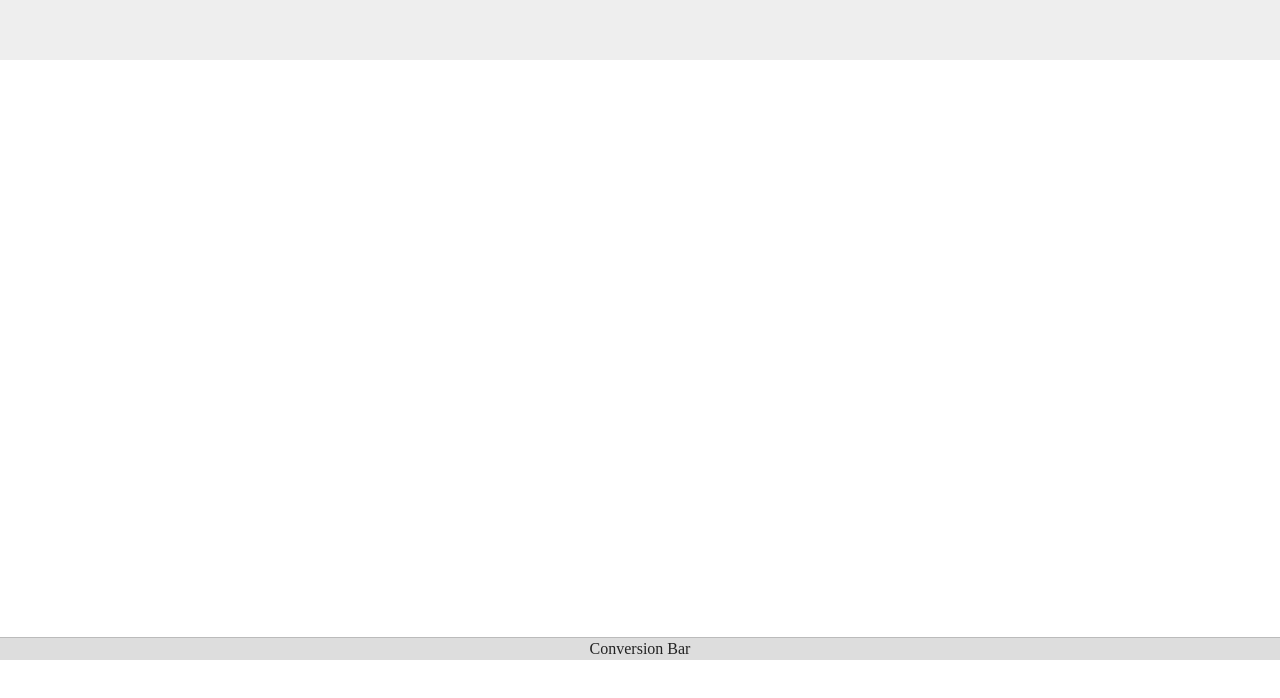
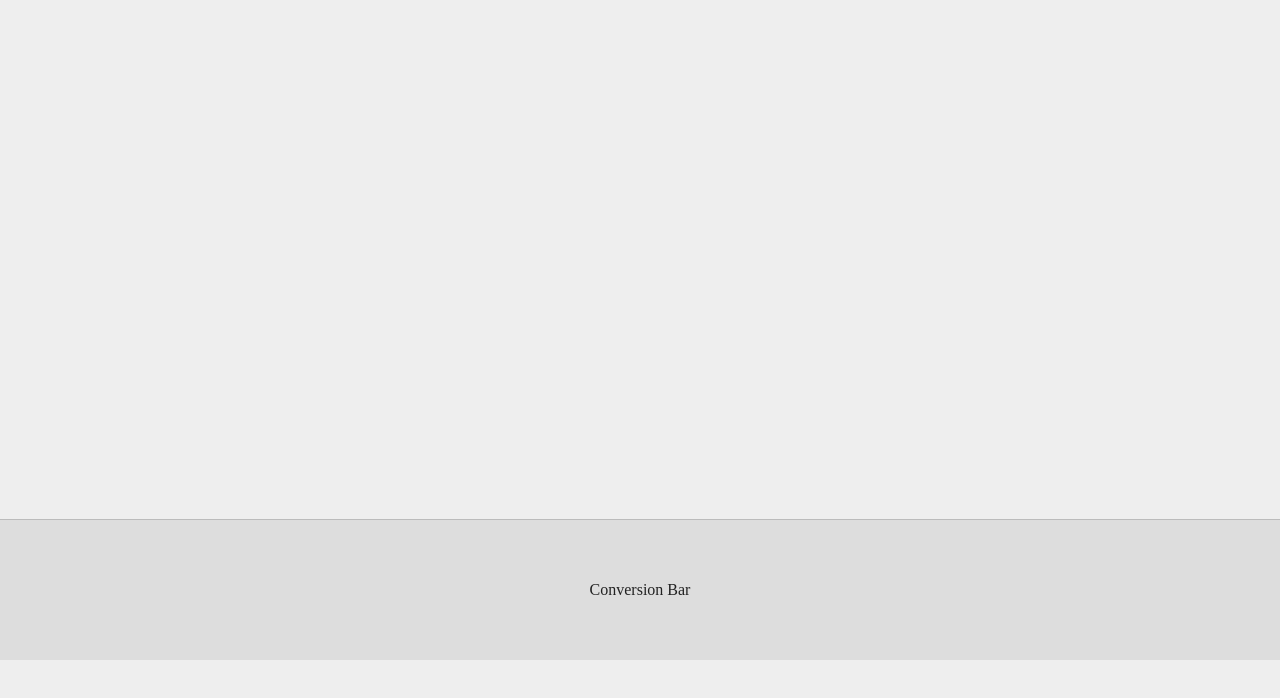
Before and after one commit to eb-rafa/pruebas, a plain HTML site: page listing-test.html in a window 1280 px wide. Shown: the part 140-838 px from the top of the page. Before the commit the page ends 800 px from the top, so only its background shows below. Drawn offline with Linux system fonts and the light colour scheme.

Commit message:
get back fit-content and set conversion bar height inline

```diff
--- a/css/main.css
+++ b/css/main.css
@@ -276,6 +276,9 @@ textarea {
 
 .conversion-bar {
   width: 100%;
+  height: -webkit-fit-content;
+  height: -moz-fit-content;
+  height: fit-content;
   max-height: 140px;
   position: fixed;
   bottom: 0;
--- a/listing-test.html
+++ b/listing-test.html
@@ -19,8 +19,8 @@
 </head>
 
 <body>
-    <div class="container" style="height: 200px">
-      <div class="conversion-bar eds-fx--slide-up">Conversion Bar</div>
+    <div class="container">
+      <div style="height: 200px" class="conversion-bar eds-fx--slide-up">Conversion Bar</div>
     </div>
 </body>
 
```
